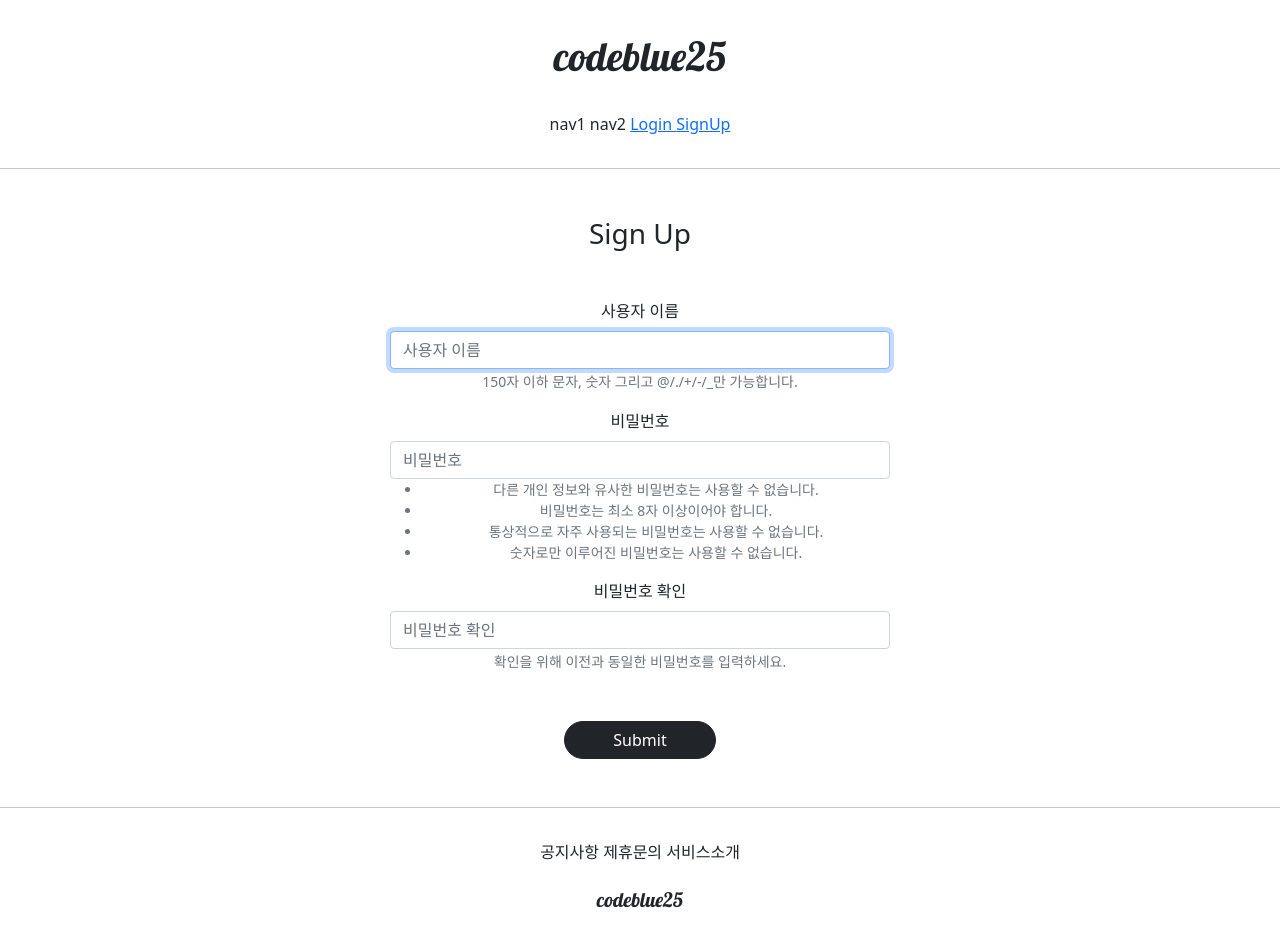
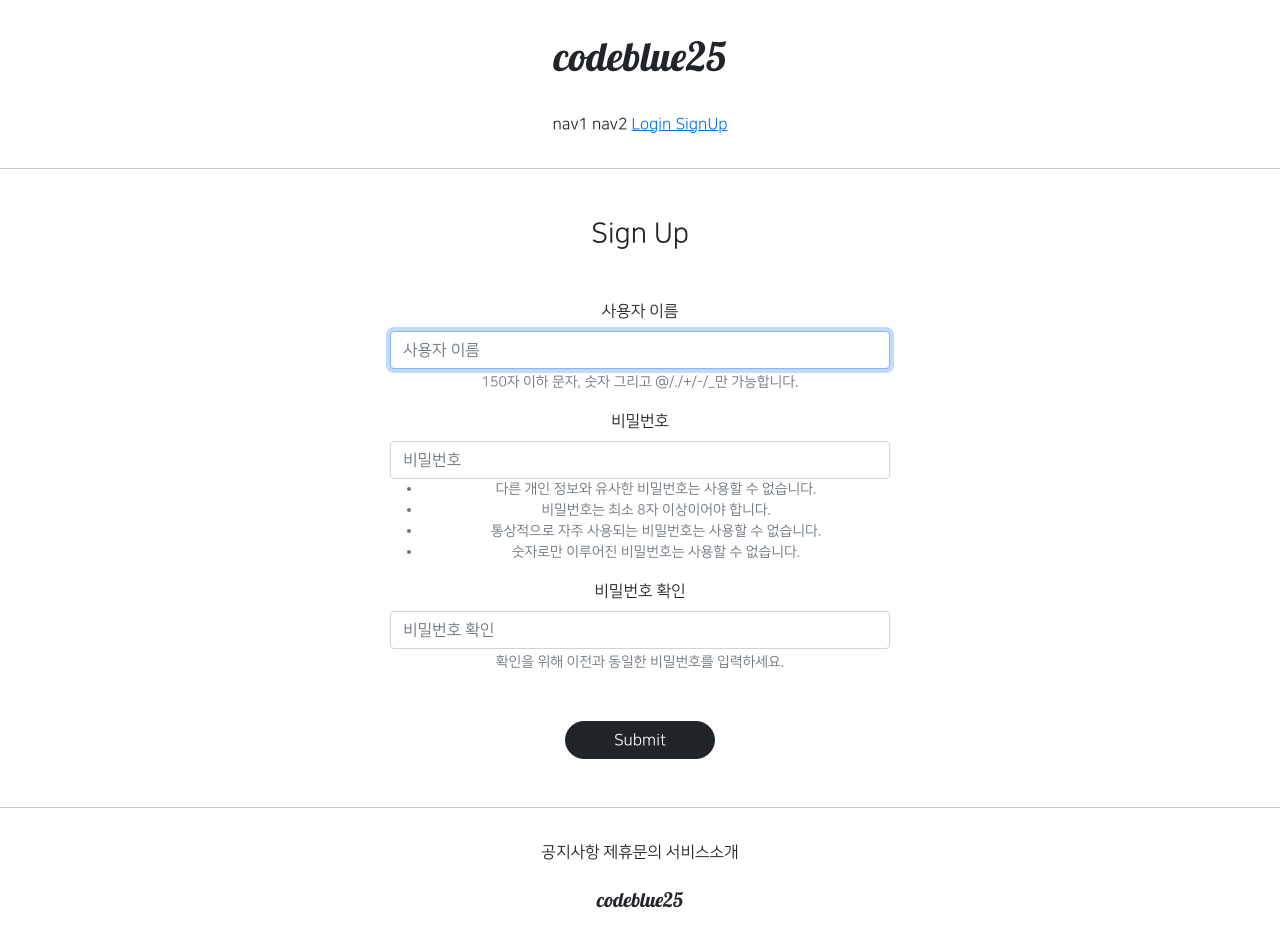
Before and after one commit to codeblue25/AI_school_django_personal_project, a Django app: page /accounts/create/ in a window 1280 px wide. Run offline with Django 3.2, Linux system fonts and the light colour scheme; parts of the project's set-up code (start-up, migrations or seed data) failed here and were passed over; some libraries are stand-ins or nearby versions.

Commit message:
210715
body태그 내 폰트 변경하기

```diff
--- a/templates/base.html
+++ b/templates/base.html
@@ -2,7 +2,7 @@
 <html lang="en">
 {% include 'head.html' %}
 
-<body>
+<body style="font-family: NanumSquareR">
 {% include 'header.html' %}
 
 <hr />
--- a/templates/head.html
+++ b/templates/head.html
@@ -14,4 +14,28 @@
 
     {# DEFAULT CSS LINKS #}
     <link rel="stylesheet" type="text/css" href = "{% static 'base.css' %}">
+
+    {# NAVER NANUM FONTS #}
+    <style>
+        @font-face {
+            font-family: 'NanumSquareR';
+            src: local('NanumSquareR'),
+            url("{% static 'fonts/NanumSquareR.otf' %}") format("opentype");
+        }
+        @font-face {
+            font-family: 'NanumSquareEB';
+            src: local('NanumSquareEB'),
+            url("{% static 'fonts/NanumSquareEB.otf' %}") format("opentype");
+        }
+        @font-face {
+            font-family: 'NanumSquareB';
+            src: local('NanumSquareB'),
+            url("{% static 'fonts/NanumSquareB.otf' %}") format("opentype");
+        }
+        @font-face {
+            font-family: 'NanumSquareL';
+            src: local('NanumSquareL'),
+            url("{% static 'fonts/NanumSquareL.otf' %}") format("opentype");
+        }
+    </style>
 </head>
```
Also changed, not shown: static/fonts/NanumSquareB.otf (added), static/fonts/NanumSquareEB.otf (added), static/fonts/NanumSquareL.otf (added), static/fonts/NanumSquareR.otf (added).
